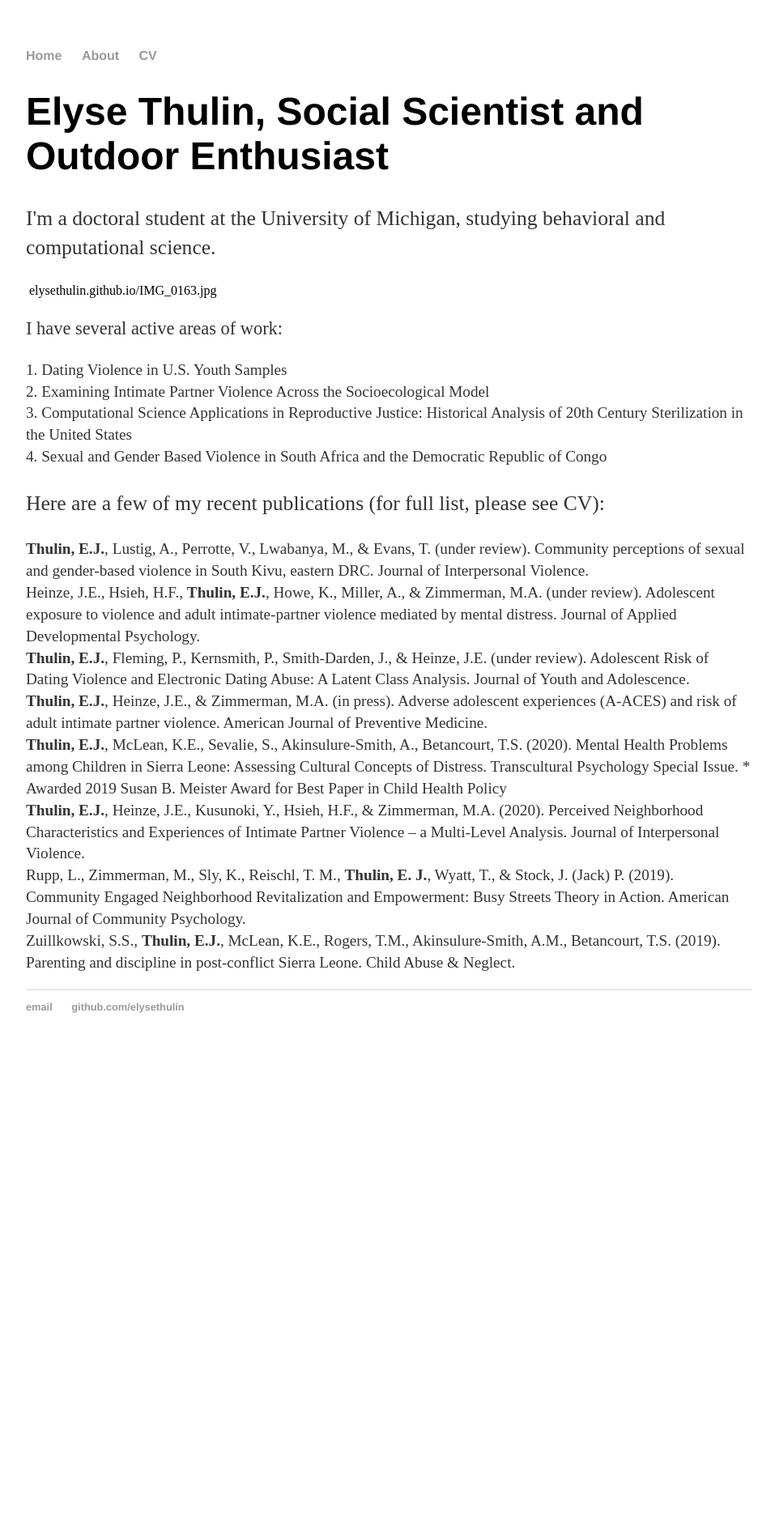
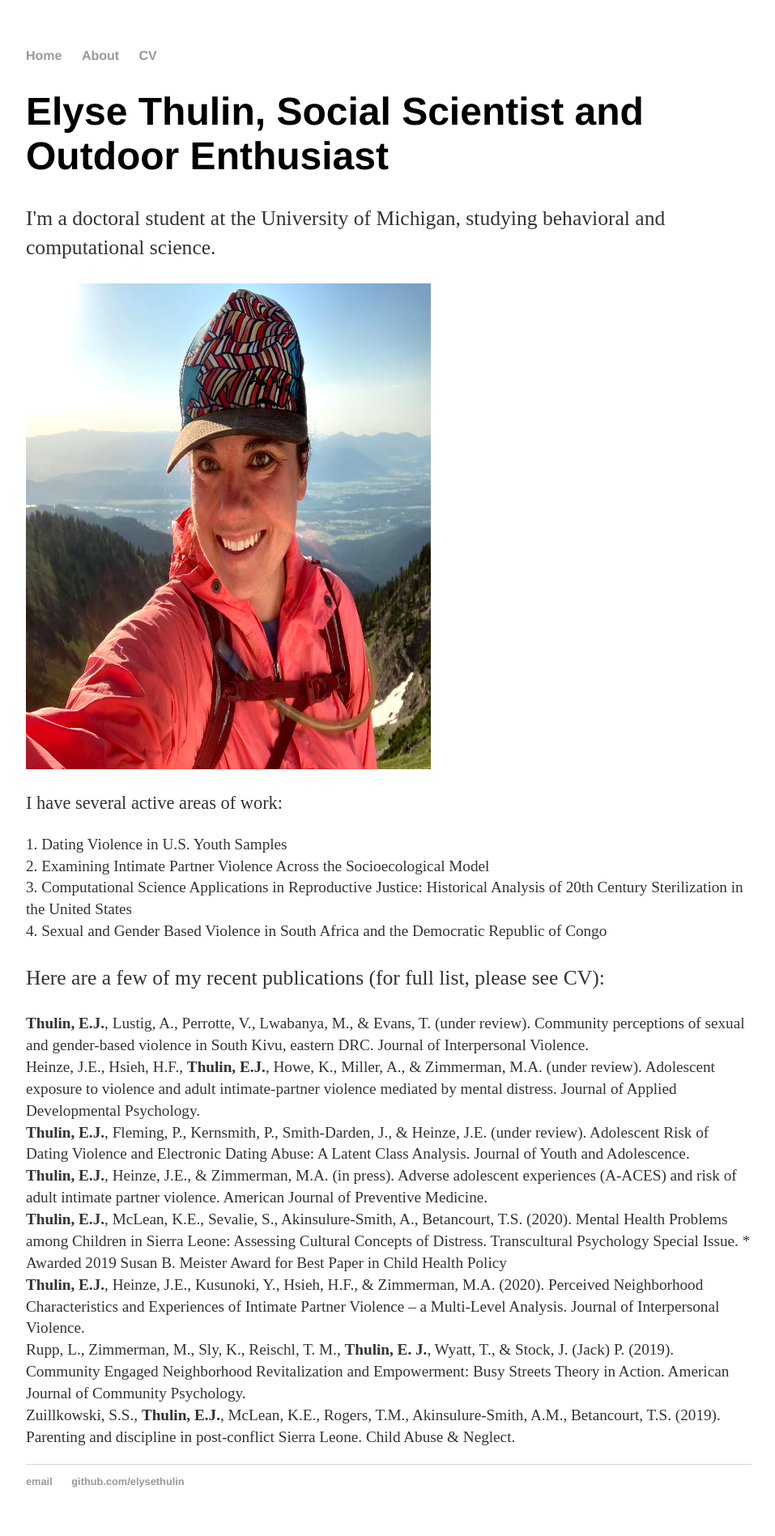
Before and after one commit to elysethulin/elysethulin.github.io, a Jekyll site: the page built from index.html, in a window 1280 px wide. Shown: the whole page at 81% size, without its empty margins (160-1117 px from the left). Built offline with Jekyll 4.4.1, drawn with Linux system fonts in a browser that asks for light colours; before the commit the page ends 1311 px from its top, so only the background shows below that.

Commit message:
Update index.html

```diff
--- a/index.html
+++ b/index.html
@@ -5,7 +5,7 @@ title: Elyse Thulin, Social Scientist and Outdoor Enthusiast
 <div class="blurb">
 	<h1>Elyse Thulin, Social Scientist and Outdoor Enthusiast</h1>
 		<p style="font-size:160%;">I'm a doctoral student at the University of Michigan, studying behavioral and computational science.</p>
-		<img> elysethulin.github.io/IMG_0163.jpg
+		<img src="IMG_0163.jpg" alt="text descriptor" width="500" height="600">
 		<p style="font-size:140%;">I have several active areas of work:
 			<p style="font-size:120%;"> 1. Dating Violence in U.S. Youth Samples
 			<br> 2. Examining Intimate Partner Violence Across the Socioecological Model
```
